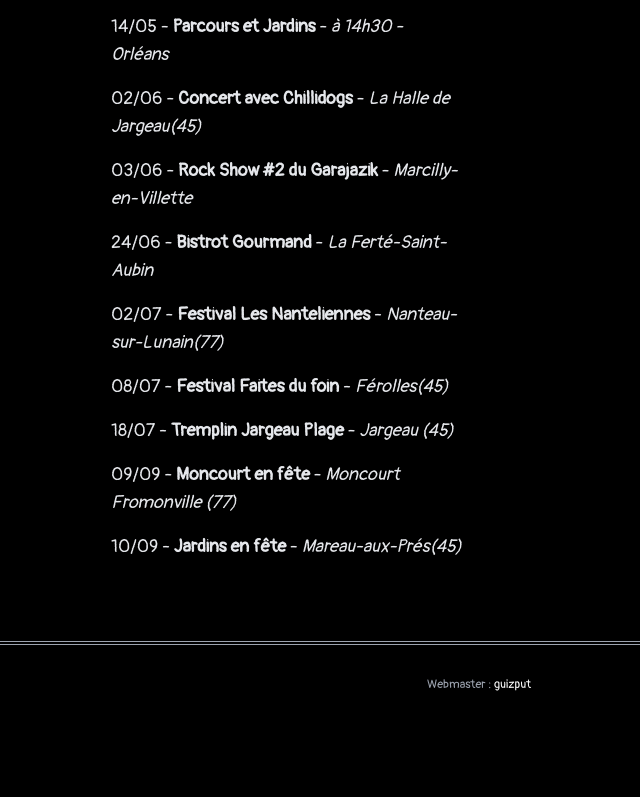
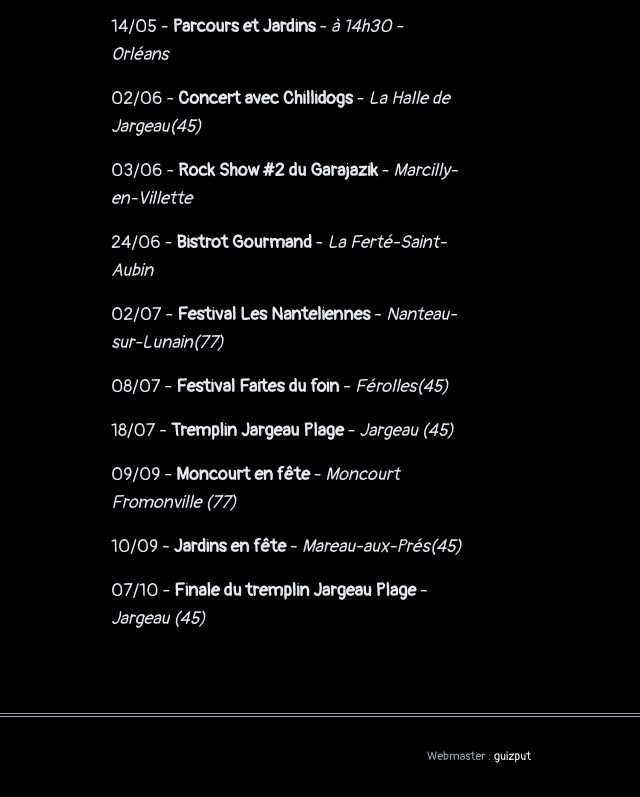
Before and after one commit to guizput/the-gig, a website built with Parcel: page index.html in a window 1280 px wide. Shown: the part 2375-3172 px from the top of the page, without its empty margins (161-801 px from the left). Before the commit the page ends 3100 px from the top, so only its background shows below. Built offline with nearby package versions, Linux system fonts and the light colour scheme.

Commit message:
ajoute date finale tremplin jargeau

```diff
--- a/index.html
+++ b/index.html
@@ -270,6 +270,11 @@
 						-
 						<em>Mareau-aux-Prés(45)</em>
 					</li>
+					<li class="mb-4">
+						07/10 -
+						<b>Finale du tremplin Jargeau Plage</b>
+						- <em>Jargeau (45)</em>
+					</li>
 				</ul>
 			</div>
 			<div class="m:w-[48%]">
```
